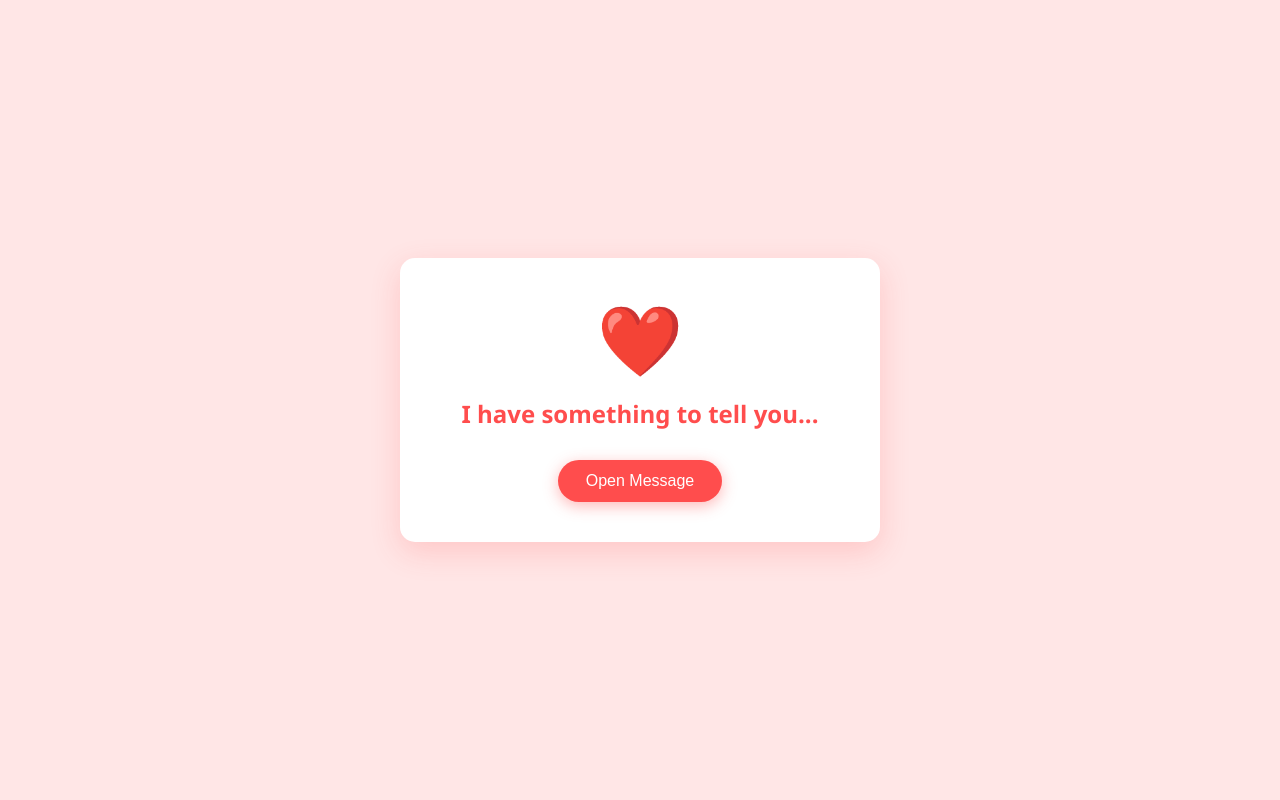
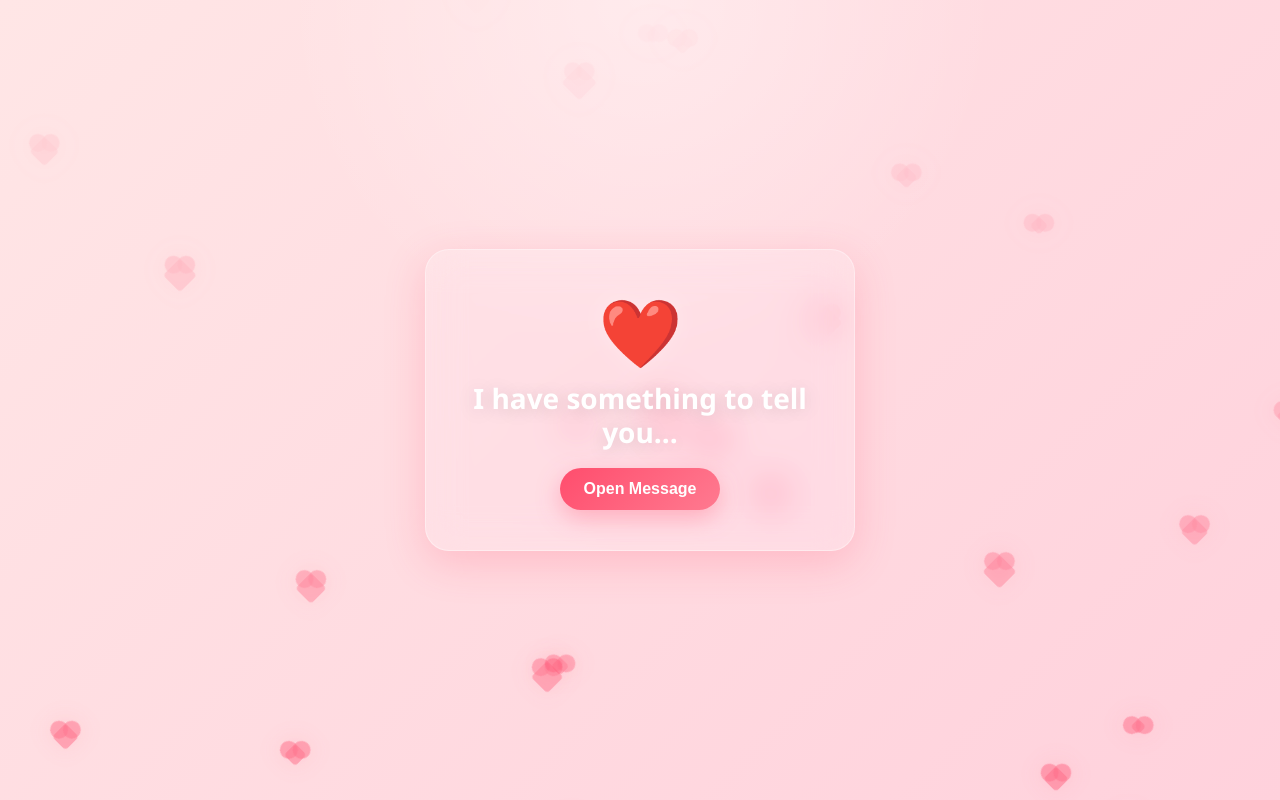
Before and after one commit to Shreyaz-jaiswal/AM, a plain HTML site: page index.html in a window 1280 px wide. Drawn offline with Linux system fonts and the light colour scheme.

Commit message:
Update index.html

```diff
--- a/index.html
+++ b/index.html
@@ -1,103 +1,220 @@
 <!DOCTYPE html>
 <html lang="en">
 <head>
-    <meta charset="UTF-8">
-    <meta name="viewport" content="width=device-width, initial-scale=1.0">
+  <meta charset="UTF-8" />
+  <meta name="viewport" content="width=device-width, initial-scale=1.0, user-scalable=yes, maximum-scale=5.0, viewport-fit=cover" />
   <title>For You ❤️</title>
   <style>
+    :root {
+      --bg1: #ffe6e6;
+      --bg2: #ffd1dc;
+      --card-bg: rgba(255, 255, 255, 0.18);
+      --card-border: rgba(255, 255, 255, 0.35);
+      --text: #ffffff;
+      --accent: #ff4d6d;
+      --accent-dark: #e60039;
+      --shadow: 0 12px 40px rgba(255, 77, 109, 0.22);
+    }
+
+    * {
+      box-sizing: border-box;
+      -webkit-tap-highlight-color: transparent;
+    }
+
+    html, body {
+      width: 100%;
+      min-height: 100%;
+      margin: 0;
+      /* Removed overflow: hidden; to allow zooming and panning */
+      font-family: 'Segoe UI', Tahoma, Geneva, Verdana, sans-serif;
+    }
+
     body {
-            margin: 0;
-            padding: 0;
-            display: flex;
-            justify-content: center;
-            align-items: center;
-            height: 100vh;
-            background-color: #ffe6e6;
-            font-family: 'Segoe UI', Tahoma, Geneva, Verdana, sans-serif;
+      min-height: 100svh;
+      display: grid;
+      place-items: center;
+      background:
+        radial-gradient(circle at top, rgba(255,255,255,0.35), transparent 35%),
+        linear-gradient(135deg, var(--bg1), var(--bg2));
+      position: relative;
+      padding: 16px;
+    }
+
+    .hearts {
+      position: fixed;
+      inset: 0;
+      pointer-events: none;
       overflow: hidden;
+      z-index: 0;
     }
+
+    .heart-float {
+      position: absolute;
+      bottom: -80px;
+      width: 18px;
+      height: 18px;
+      background: rgba(255, 77, 109, 0.55);
+      transform: rotate(45deg);
+      border-radius: 4px;
+      animation: floatUp linear infinite;
+      filter: drop-shadow(0 0 10px rgba(255, 77, 109, 0.25));
+    }
+
+    .heart-float::before,
+    .heart-float::after {
+      content: "";
+      position: absolute;
+      width: 18px;
+      height: 18px;
+      background: inherit;
+      border-radius: 50%;
+    }
+
+    .heart-float::before { top: -9px; left: 0; }
+    .heart-float::after { top: 0; left: -9px; }
+
+    @keyframes floatUp {
+      0% {
+        transform: translateY(0) translateX(0) rotate(45deg);
+        opacity: 0;
+      }
+      10% { opacity: 0.75; }
+      100% {
+        transform: translateY(-110vh) translateX(40px) rotate(45deg);
+        opacity: 0;
+      }
+    }
+
     .container {
+      position: relative;
+      z-index: 1;
+      width: min(92vw, 430px);
+      max-width: 430px;
+      padding: clamp(22px, 4vw, 40px);
       text-align: center;
-            background: white;
-            padding: 40px;
-            border-radius: 15px;
-            box-shadow: 0 10px 30px rgba(255, 77, 77, 0.2);
-            max-width: 400px;
-            width: 85%;
-            transition: all 0.5s ease;
+      border-radius: 24px;
+      background: var(--card-bg);
+      border: 1px solid var(--card-border);
+      box-shadow: var(--shadow);
+      backdrop-filter: blur(18px) saturate(160%);
+      -webkit-backdrop-filter: blur(18px) saturate(160%);
+      color: #fff;
+      transition: transform 0.35s ease, box-shadow 0.35s ease;
     }
+
+    .container:hover {
+      transform: translateY(-2px);
+      box-shadow: 0 16px 48px rgba(255, 77, 109, 0.28);
+    }
+
+    .heart {
+      font-size: clamp(42px, 8vw, 60px);
+      margin-bottom: 10px;
+      display: inline-block;
+      animation: beat 1s infinite alternate;
+      text-shadow: 0 0 18px rgba(255,255,255,0.25);
+    }
+
+    @keyframes beat {
+      to { transform: scale(1.12); }
+    }
+
     h1 {
-            color: #ff4d4d;
-            font-size: 24px;
-            margin-bottom: 20px;
-            transition: opacity 0.5s ease;
+      margin: 0 0 18px;
+      font-size: clamp(22px, 5vw, 28px);
+      line-height: 1.2;
+      color: #fff;
+      text-shadow: 0 2px 18px rgba(0,0,0,0.15);
     }
-        p {
-            color: #444;
+
+    .btn {
+      appearance: none;
+      border: none;
+      background: linear-gradient(135deg, var(--accent), #ff7a90);
+      color: white;
+      padding: 12px 24px;
+      border-radius: 999px;
       font-size: 16px;
-            line-height: 1.6;
+      font-weight: 600;
+      cursor: pointer;
+      box-shadow: 0 8px 24px rgba(255, 77, 109, 0.34);
+      transition: transform 0.2s ease, filter 0.2s ease;
+      touch-action: manipulation;
+    }
+
+    .btn:hover {
+      transform: translateY(-1px) scale(1.03);
+      filter: brightness(1.02);
+    }
+
+    .btn:active {
+      transform: scale(0.98);
+    }
+
+    #message {
       display: none;
-            animation: fadeIn 1s ease-in;
+      margin-top: 18px;
+      color: rgba(255,255,255,0.96);
+      font-size: clamp(15px, 3.8vw, 16px);
+      line-height: 1.7;
+      animation: fadeIn 0.8s ease both;
+      text-wrap: pretty;
+      word-wrap: break-word;
     }
+
     .poem {
+      display: block;
+      margin: 16px 0;
       font-style: italic;
-            color: #d63031;
+      color: #fff0f5;
       font-weight: 500;
-            margin: 15px 0;
-            display: block;
     }
-        .btn {
-            background-color: #ff4d4d;
-            color: white;
-            border: none;
-            padding: 12px 28px;
-            font-size: 16px;
-            border-radius: 25px;
-            cursor: pointer;
-            transition: 0.3s;
-            margin-top: 10px;
-            box-shadow: 0 4px 15px rgba(255, 77, 77, 0.4);
-        }
-        .btn:hover {
-            background-color: #e60000;
-            transform: scale(1.05);
-        }
-        .heart {
-            font-size: 60px;
-            color: #ff4d4d;
-            animation: beat 1s infinite alternate;
-            margin-bottom: 10px;
-        }
-        @keyframes beat {
-            to { transform: scale(1.15); }
-        }
+
     @keyframes fadeIn {
       from { opacity: 0; transform: translateY(10px); }
       to { opacity: 1; transform: translateY(0); }
     }
+
+    @media (max-width: 480px) {
+      .container {
+        width: min(94vw, 420px);
+        padding: 20px;
+        border-radius: 20px;
+      }
+
+      #message {
+        line-height: 1.65;
+      }
+    }
+
+    @media (prefers-reduced-motion: reduce) {
+      .heart-float,
+      .heart,
+      #message,
+      .container {
+        animation: none !important;
+        transition: none !important;
+      }
+    }
   </style>
 </head>
 <body>
+  <div class="hearts" id="hearts"></div>
+
   <div class="container" id="card">
     <div class="heart">❤️</div>
     <h1 id="title">I have something to tell you...</h1>
-
     <button class="btn" id="openBtn" onclick="showMessage()">Open Message</button>
 
     <p id="message">
-            Every time I see you, my day gets a little bit brighter. You are the one for whom i prayed for, the one for whom i cried, the one for whom i tried not giving up. <br>
-            Even after you rejected me i didn't gave up , because loving you was not a deal for me, it is some thing that I can't express you through these messages. <br>
-            I don't force you to love me the same way i love you, but you should know that if i had a 100 lives i would love you the way i love now. But if i had none lives, you couldn't find someone who will love you the same way i love. <br>
-            Even if had a worse day, seeing you smile makes my day. I was a student who had a 60-70% school attendance, but your presence changed it into 100% .
-<br>
-            I reach my home lately just to go along with you for a 5-10 minutes, those 5-10 minutes make my whole day. I really believe in you with my pure heart. <br>
-            I have much more words but i can't express you right now. Even if don't talk to me, seeing you charming makes me full. Sorry for distributing you through these messages but <br>
-            If you are not interested in this, i would go back right now. But remember that i'd be waiting here for you till i meet my end. ILYSM!!!
-            <span class="poem">"Some words are hard to say out loud, so I put them here instead."</span> <br>Yours,<br><b>Sorry</b>
-
-
-
-
+      Every time I see you, my day gets a little bit brighter. You are the one for whom I prayed for, the one for whom I cried, the one for whom I tried not giving up.<br><br>
+      Even after you rejected me I didn't give up, because loving you was not a deal for me; it is something that I can't express through these messages.<br><br>
+      I don't force you to love me the same way I love you, but you should know that if I had 100 lives, I would love you the way I love now. But if I had none, you couldn't find someone who will love you the same way I do.<br><br>
+      Even if I had a worse day, seeing you smile makes my day. I was a student who had 60–70% school attendance, but your presence changed it into 100%.<br><br>
+      I reached home late just to go along with you for 5–10 minutes; those 5–10 minutes make my whole day. I really believe in you with my pure heart.<br><br>
+      I have many more words, but I can't express them right now. Even if you don't talk to me, seeing your charm is enough for me. Sorry for disturbing you through these messages, but if you are not interested in this, I would go back right now. But remember that I'd be waiting here for you till I meet my end. ILYSM!!!
+      <span class="poem">"Some words are hard to say out loud, so I put them here instead."</span>
+      Yours,<br><b>Sorry</b>
     </p>
   </div>
 
@@ -107,6 +224,22 @@
       document.getElementById('openBtn').style.display = 'none';
       document.getElementById('message').style.display = 'block';
     }
+
+    const heartsWrap = document.getElementById('hearts');
+    const count = 28;
+
+    for (let i = 0; i < count; i++) {
+      const heart = document.createElement('span');
+      heart.className = 'heart-float';
+      const size = 10 + Math.random() * 18;
+      heart.style.left = Math.random() * 100 + 'vw';
+      heart.style.width = size + 'px';
+      heart.style.height = size + 'px';
+      heart.style.animationDuration = (7 + Math.random() * 10) + 's';
+      heart.style.animationDelay = (-Math.random() * 15) + 's';
+      heart.style.opacity = 0.25 + Math.random() * 0.45;
+      heartsWrap.appendChild(heart);
+    }
   </script>
 </body>
 </html>
```
Lines whose indentation alone changed are shown as unchanged.
